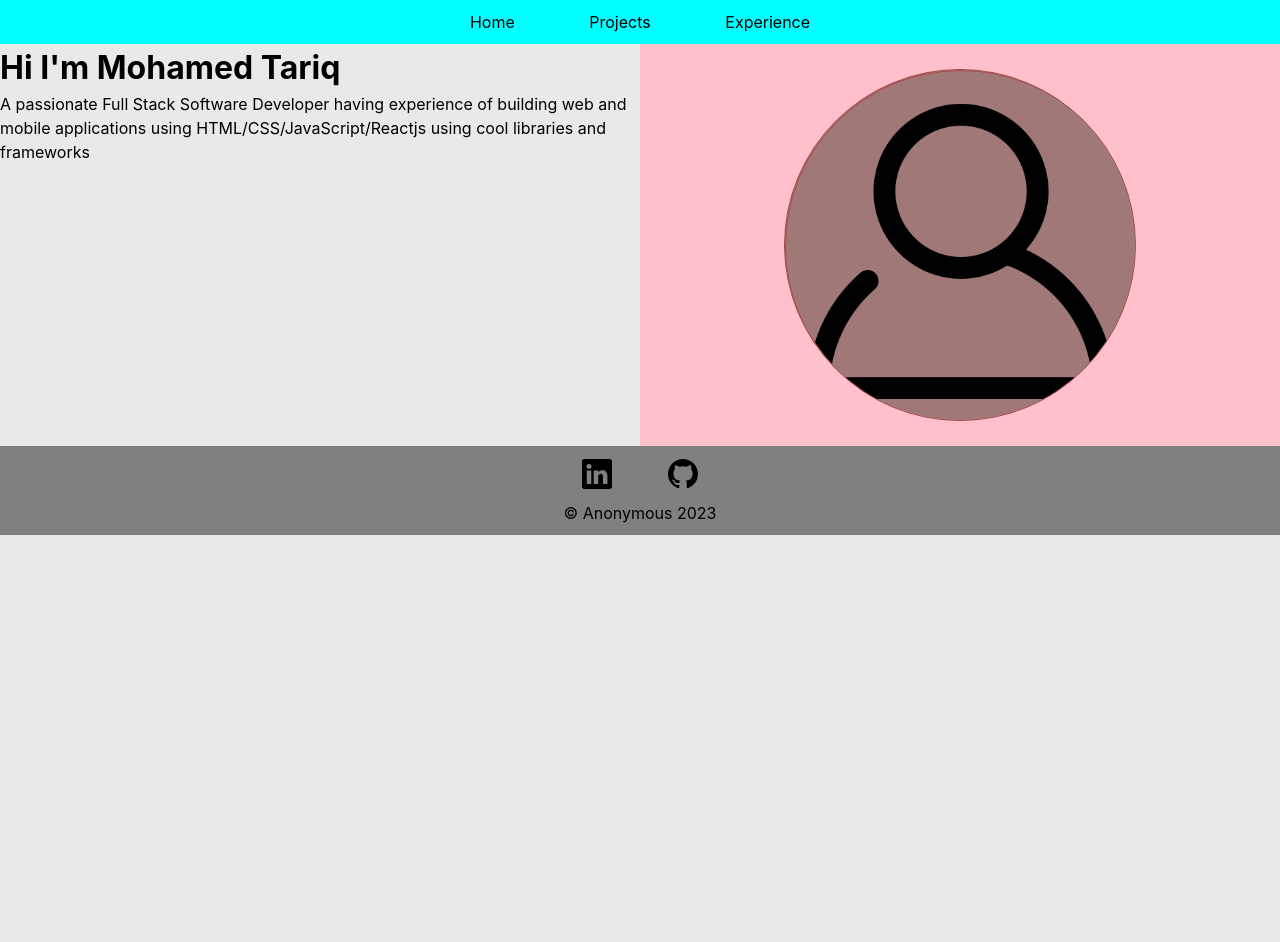
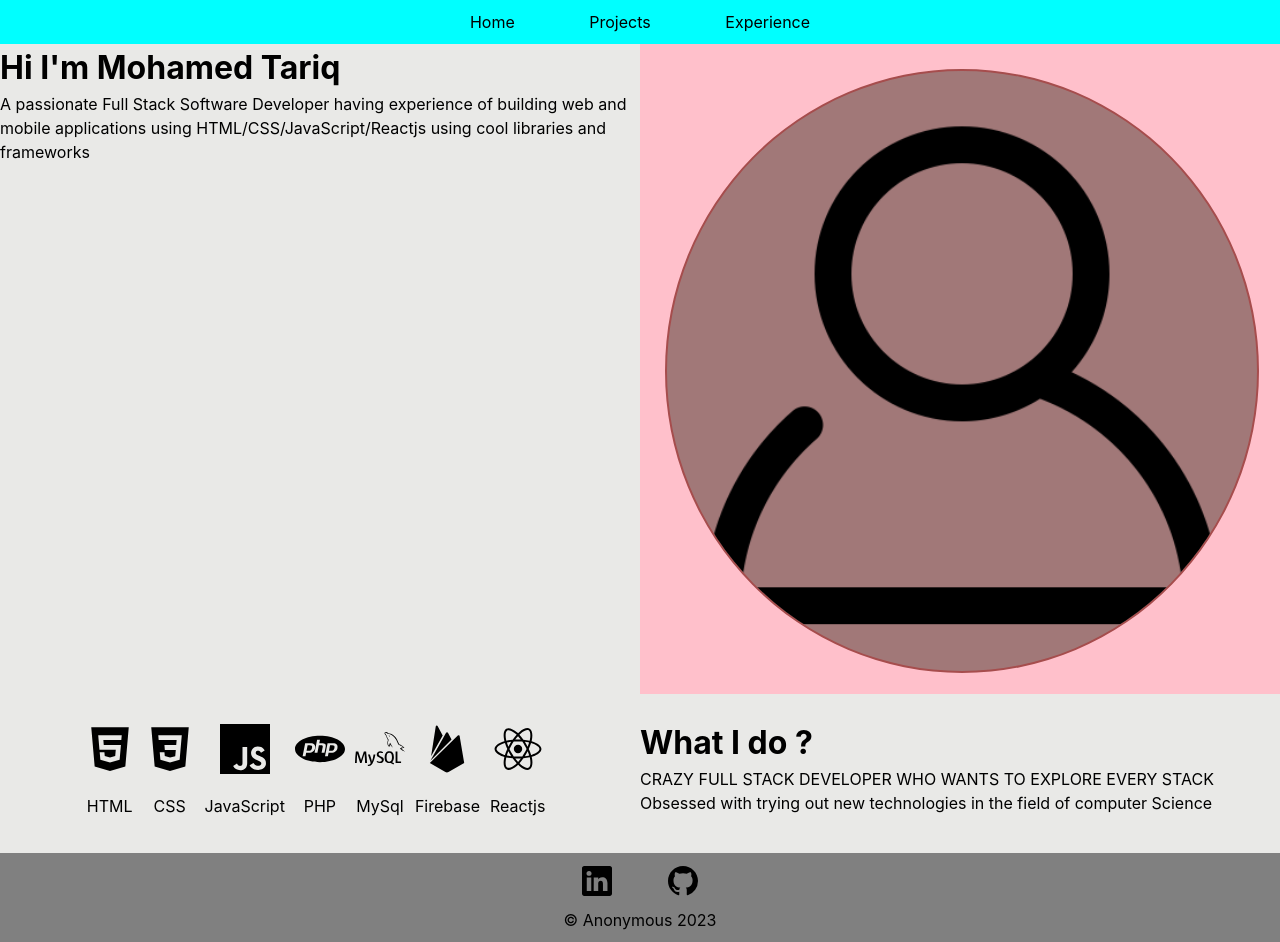
Before and after one commit to UchihaDSenju/react-portfolio, a React (Vite) app: page / in a window 1280 px wide. Before the commit the page ends 800 px from the top, so only its background shows below. Built offline with nearby package versions, Linux system fonts and the light colour scheme.

Commit message:
homepage done

```diff
--- /dev/null
+++ b/src/components/techStack.jsx
@@ -0,0 +1,15 @@
+import React from 'react'
+import '../styles/techStack.css'
+
+function techStack({icon, name}) {
+  return (
+    <>
+        <div className='tech-card'>
+          <div className='tech-icon'>{icon}</div>
+          <p className='tech-name'>{name}</p>
+        </div>
+    </>
+  )
+}
+
+export default techStack
--- /dev/null
+++ b/src/helpers/techStacks.jsx
@@ -0,0 +1,33 @@
+import {IoLogoFirebase, IoLogoHtml5, IoLogoCss3, IoLogoReact, IoLogoNpm} from 'react-icons/io5'
+import {SiMysql, SiPhp, SiJavascript} from 'react-icons/si'
+
+export const techStacks = [
+    {
+        name: 'HTML',
+        icon: <IoLogoHtml5 />
+    },
+    {
+        name: 'CSS',
+        icon: <IoLogoCss3 />
+    },
+    {
+        name: 'JavaScript',
+        icon: <SiJavascript />
+    },
+    {
+        name: 'PHP',
+        icon: <SiPhp />
+    },
+    {
+        name: 'MySql',
+        icon: <SiMysql />
+    },
+    {
+        name: 'Firebase',
+        icon: <IoLogoFirebase />
+    },
+    {
+        name: 'Reactjs',
+        icon: <IoLogoReact />
+    }
+]
--- a/src/pages/Home.jsx
+++ b/src/pages/Home.jsx
@@ -1,6 +1,8 @@
 import React from 'react'
 import '../styles/Home.css'
 import Profile from '../assets/profile.png'
+import { techStacks } from '../helpers/techStacks'
+import TechStack from '../components/techStack'
 
 function Home() {
   return (
@@ -11,9 +13,32 @@ function Home() {
                 <p>A passionate Full Stack Software Developer having experience of building web and mobile applications using HTML/CSS/JavaScript/Reactjs using cool libraries and frameworks</p>
             </div>
             <div className='profile-photo'>
-                <div>
-                    <div><img src={Profile}></img></div>
-                </div>
+                <div><img src={Profile}></img></div>
+            </div>
+        </div>
+
+        <div className='about-container'>
+            <div>
+                <ul className='tech-stacks'>
+                    {techStacks.map((tech) => {
+                        return(
+                            <li className='tech' key={tech.name}>
+                                <TechStack icon={tech.icon} name={tech.name} />
+                            </li>
+                        )
+                    })}
+                </ul>
+            </div>
+            <div className='about'>
+                <h1>What I do ?</h1>
+                <ul>
+                    <li>
+                        CRAZY FULL STACK DEVELOPER WHO WANTS TO EXPLORE EVERY STACK
+                    </li>
+                    <li>
+                        Obsessed with trying out new technologies in the field of computer Science
+                    </li>
+                </ul>
             </div>
         </div>
     </>
--- a/src/styles/Home.css
+++ b/src/styles/Home.css
@@ -1,24 +1,49 @@
 .about-container{
     display: grid;
-    grid-template-columns: 1fr 1fr;
+    grid-template-columns: 50% 50%;
+    margin-bottom: 25px;
 }
 
 .profile-photo{
     text-align: center;
     background-color: pink;
-    padding: 25px 0px;
+    padding: 25px;
 }
 
 .profile-photo div{
     background-color: rgb(161, 120, 120);
-    width: 350px;
-    height: 350px;
+    width: 100%;
+    height: 100%;
     border-radius: 50%;
     overflow: hidden;
     margin: 0px auto;
-    border: 1px solid rgb(166, 77, 77);
+    border: 2px solid rgb(166, 77, 77);
 }
 
 .profile-photo img{
-    width: 350px;
+    width: 100%;
 }
+
+.tech-stacks{
+    text-align: center;
+}
+
+.tech{
+    display: inline-block;
+}
+
+@media(max-width: 520px){
+    .about-container{
+        display: block;
+    }
+    .profile-photo{
+        width: 200px;
+        margin: 0px auto;
+    }
+    .profile-photo div{
+        width: 100%;
+    }
+    .about h1{
+        text-align: center;
+    }
+}
--- a/src/styles/techStack.css
+++ b/src/styles/techStack.css
@@ -0,0 +1,10 @@
+.tech-icon{
+    font-size: 50px
+}
+.tech-name{
+    text-align: center;
+}
+.tech-card{
+    margin-right: 10px;
+    margin-bottom: 10px;
+}
```
